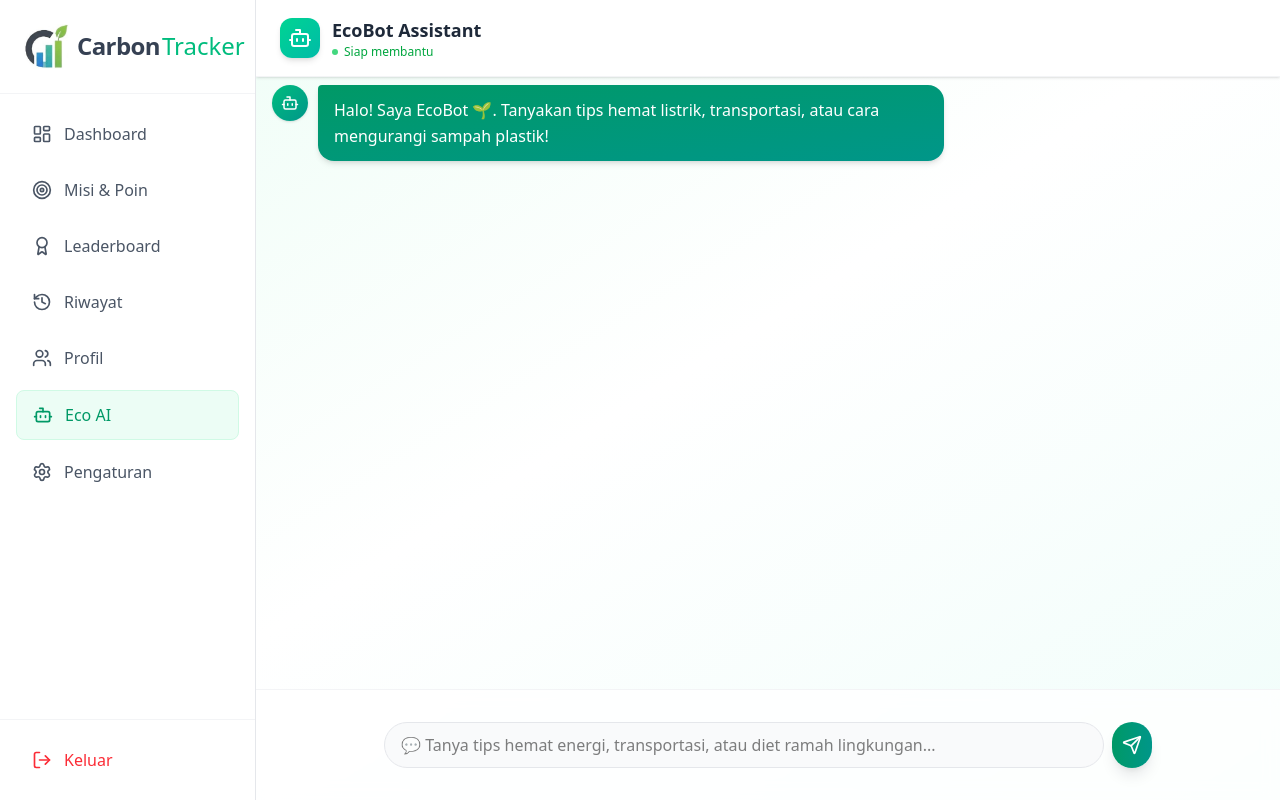
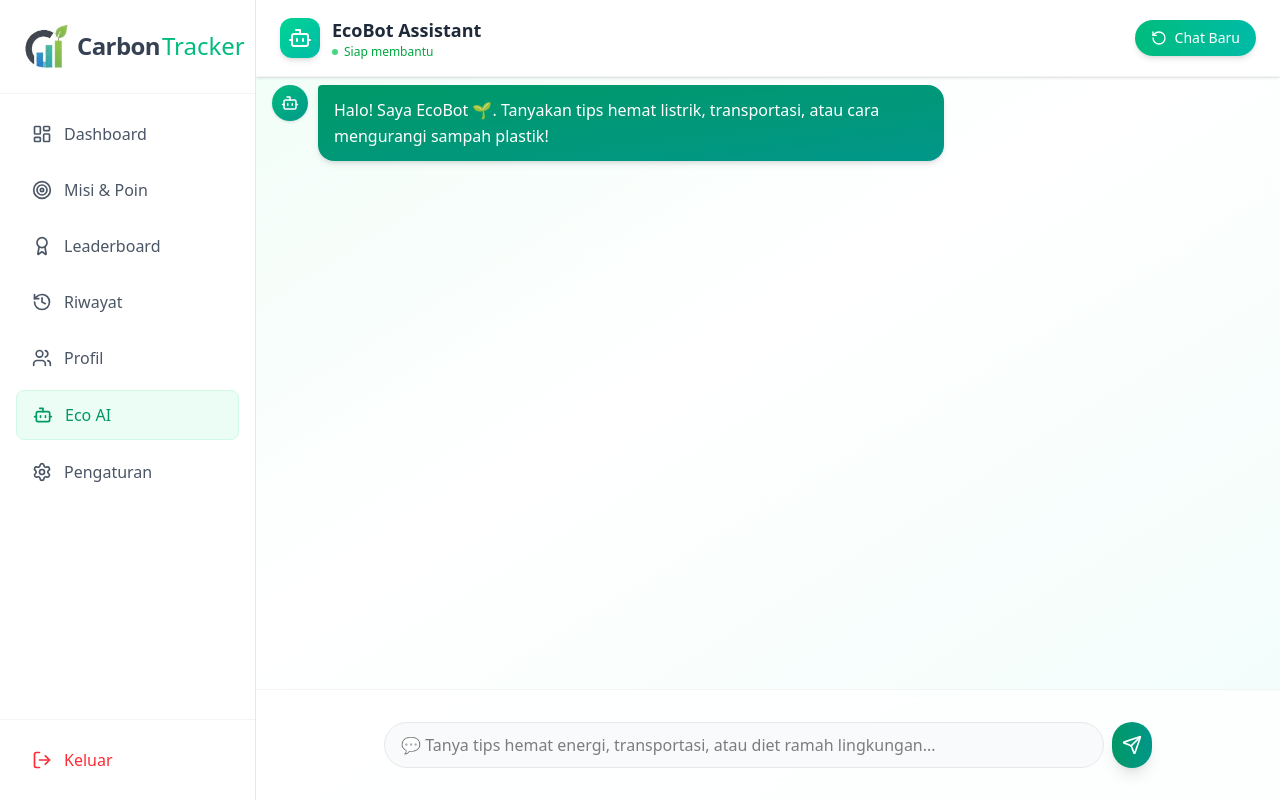
Before and after one commit to RaffaelVeneh/CarbonTrack, a Next.js app in the folder client/: page /assistant in a window 1280 px wide. Built offline with nearby package versions, Linux system fonts and the light colour scheme.

Commit message:
Memperbaiki Cached chat di Assistant dan menambahkan logging pada progress misi di missionControllerV2.js

```diff
--- a/client/src/app/assistant/page.js
+++ b/client/src/app/assistant/page.js
@@ -1,20 +1,52 @@
 'use client';
 
-import { useState } from 'react';
+import { useState, useEffect } from 'react';
 import Sidebar from '@/components/Sidebar';
-import { Send, Bot, User } from 'lucide-react';
+import { Send, Bot, User, RotateCcw } from 'lucide-react';
+
+const STORAGE_KEY = 'ecobot_chat_history';
+const DEFAULT_MESSAGE = { role: 'bot', text: 'Halo! Saya EcoBot 🌱. Tanyakan tips hemat listrik, transportasi, atau cara mengurangi sampah plastik!' };
+
+// Helper function untuk load chat dari localStorage
+const loadChatHistory = () => {
+  if (typeof window === 'undefined') return [DEFAULT_MESSAGE]; // SSR safety
+
+  try {
+    const savedChat = localStorage.getItem(STORAGE_KEY);
+    if (savedChat) {
+      const parsed = JSON.parse(savedChat);
+      if (Array.isArray(parsed) && parsed.length > 0) {
+        return parsed;
+      }
+    }
+  } catch (error) {
+    console.error('Failed to load chat history:', error);
+  }
+  return [DEFAULT_MESSAGE];
+};
 
 export default function AssistantPage() {
   const [input, setInput] = useState('');
-  const [messages, setMessages] = useState([
-    { role: 'bot', text: 'Halo! Saya EcoBot 🌱. Tanyakan tips hemat listrik, transportasi, atau cara mengurangi sampah plastik!' }
-  ]);
+  const [messages, setMessages] = useState(loadChatHistory); // Lazy initialization
   const [loading, setLoading] = useState(false);
+
+  // Save chat history ke localStorage setiap kali messages berubah
+  useEffect(() => {
+    if (messages.length > 0) {
+      localStorage.setItem(STORAGE_KEY, JSON.stringify(messages));
+    }
+  }, [messages]);
+
+  // Handle new chat - reset ke default message
+  const handleNewChat = () => {
+    setMessages([DEFAULT_MESSAGE]);
+    setInput('');
+    localStorage.removeItem(STORAGE_KEY);
+  };
 
   const handleSend = async (e) => {
     e.preventDefault();
     if (!input.trim()) return;
-
 
     const API_URL = process.env.NEXT_PUBLIC_API_URL;
 
@@ -49,7 +81,8 @@ export default function AssistantPage() {
       <main className="flex-1 p-0 ml-64 flex flex-col h-screen">
 
         {/* Header Chat - Lebih Compact */}
-        <div className="bg-white px-6 py-4 shadow-sm border-b border-gray-100 flex items-center gap-3">
+        <div className="bg-white px-6 py-4 shadow-sm border-b border-gray-100 flex items-center justify-between">
+          <div className="flex items-center gap-3">
             <div className="p-2 bg-gradient-to-br from-emerald-400 to-teal-500 rounded-xl text-white shadow-md">
               <Bot size={24} />
             </div>
@@ -60,6 +93,17 @@ export default function AssistantPage() {
                 Siap membantu
               </p>
             </div>
+          </div>
+
+          {/* Tombol Chat Baru */}
+          <button
+            onClick={handleNewChat}
+            className="flex items-center gap-2 px-4 py-2 bg-gradient-to-r from-emerald-500 to-teal-500 hover:from-emerald-600 hover:to-teal-600 text-white text-sm font-medium rounded-full shadow-md transition-all hover:shadow-lg"
+            title="Mulai percakapan baru"
+          >
+            <RotateCcw size={16} />
+            <span>Chat Baru</span>
+          </button>
         </div>
 
         {/* Area Chat Bubble - Reduced Padding */}
```
Lines whose indentation alone changed are shown as unchanged.
